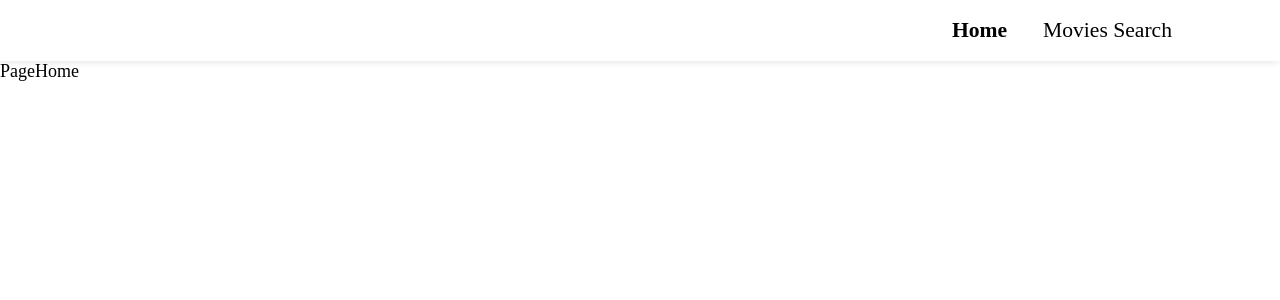
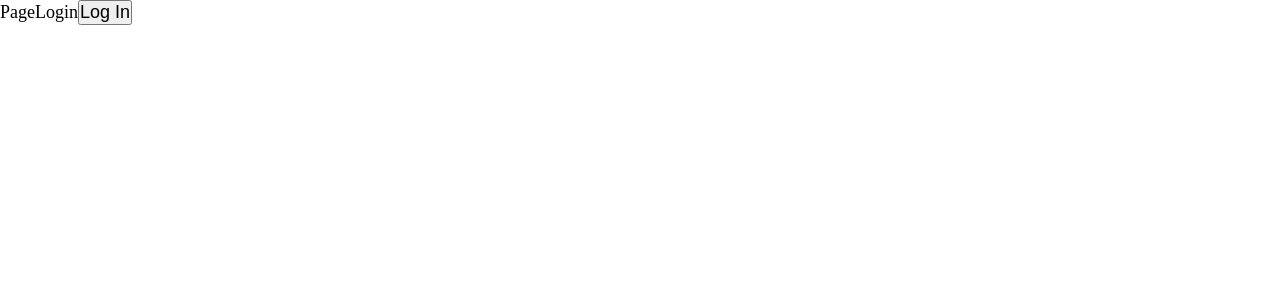
Before and after one commit to TetraMeister/movie-capp, a React (Create React App) app: page / in a window 1280 px wide. Shown: the top 300 px of the page. Built offline with nearby package versions, Linux system fonts and the light colour scheme.

Commit message:
feat: implement user authentication with login and logout functionality

```diff
--- a/src/components/App.js
+++ b/src/components/App.js
@@ -1,8 +1,12 @@
 import './App.module.css';
+
+import React from 'react';
 
 import PageHome from '../pages/PageHome';
 import PageMovieSearch from '../pages/PageMovieSearch';
 import PageMoviesSearchResults from '../pages/PageMoviesSearchResults';
+import PageLogin from '../pages/PageLogin';
+import PageLogout from '../pages/PageLogout';
 
 import { Route, Routes } from 'react-router-dom';
 
@@ -10,18 +14,48 @@ import { NavLink } from './NavLink';
 import { NavBar } from './NavBar/NavBar';
 
 export const App = () => {
+    const [isUserLoggedIn, setIsUserLoggedIn] = React.useState(
+        localStorage.getItem('isUserLoggedIn') === true
+    );
+
+    const logOut = React.useCallback(() => {
+        setIsUserLoggedIn(false);
+    }, []);
+
+    const logIn = React.useCallback(() => {
+        setIsUserLoggedIn(true);
+    }, []);
+
+    React.useEffect(() => {
+        if (isUserLoggedIn) {
+            localStorage.setItem('isUserLoggedIn', 'true');
+        } else {
+            localStorage.removeItem('isUserLoggedIn');
+        }
+    }, [isUserLoggedIn]);
+
     return (
         <div>
+            {isUserLoggedIn ? (
                 <NavBar>
                     <NavLink to={'/'}>Home</NavLink>
                     <NavLink to={'/movies/search'}>Movies Search</NavLink>
+                    <NavLink to={'/logout'}>Log Out</NavLink>
                 </NavBar>
+            ) : null}
 
             <Routes>
+                <Route element={<PageLogout onLogOut={logOut} />} path="/logout" />
+                {isUserLoggedIn ? (
+                    <>
                         <Route element={<PageHome />} path="/" />
                         <Route element={<PageMovieSearch />} path="/movies/search">
                             <Route element={<PageMoviesSearchResults />} path=":searchPhrase" />
                         </Route>
+                    </>
+                ) : (
+                    <Route element={<PageLogin logIn={logIn} />} path="/" />
+                )}
             </Routes>
         </div>
     );
--- /dev/null
+++ b/src/pages/PageLogin.js
@@ -0,0 +1,11 @@
+export const PageLogin = (params) => {
+    const { logIn } = params;
+    return (
+        <div>
+            PageLogin
+            <button onClick={() => logIn()}>Log In</button>
+        </div>
+    );
+};
+
+export default PageLogin;
--- /dev/null
+++ b/src/pages/PageLogout.js
@@ -0,0 +1,19 @@
+import React from 'react';
+
+import { Navigate } from 'react-router-dom';
+
+export const PageLogout = (params) => {
+    const { onLogOut } = params;
+
+    React.useEffect(() => {
+        onLogOut();
+    }, []);
+
+    return (
+        <div>
+            <Navigate to={'/'} />
+        </div>
+    );
+};
+
+export default PageLogout;
```
Lines whose indentation alone changed are shown as unchanged.
